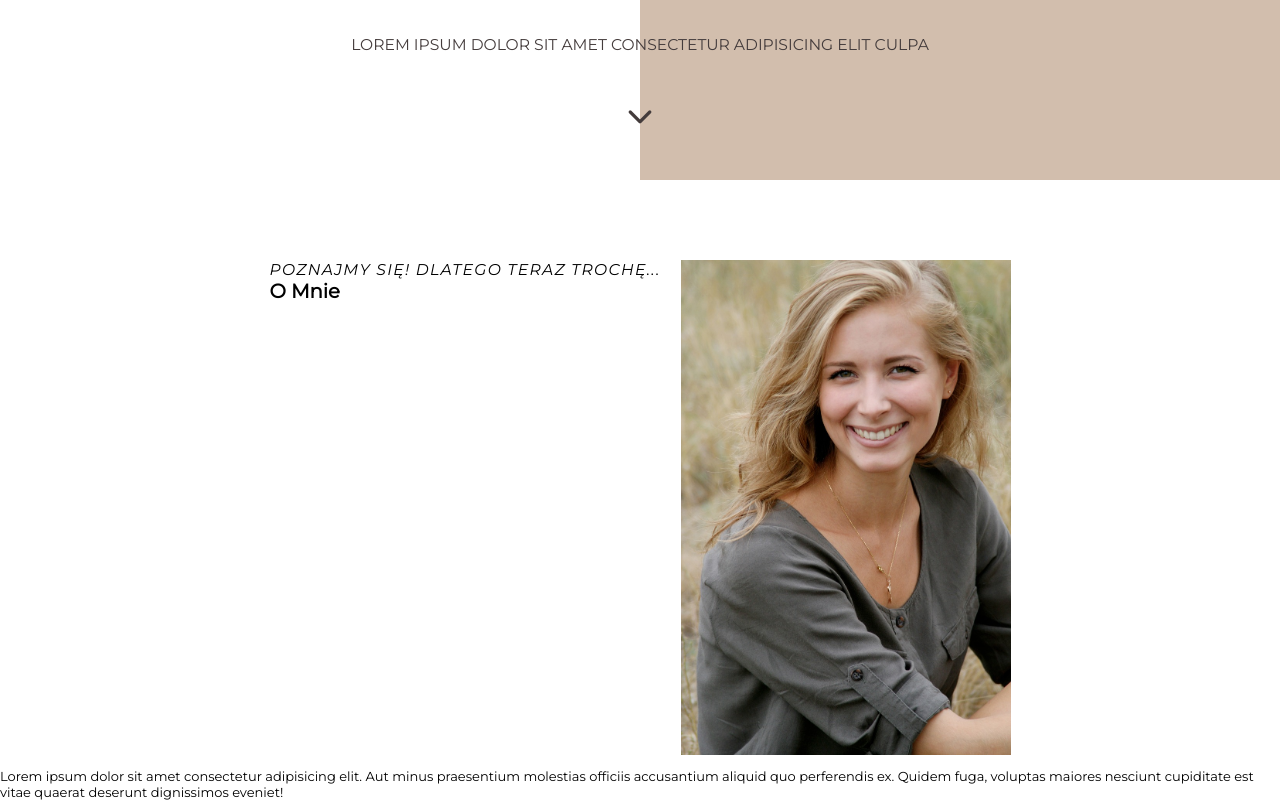
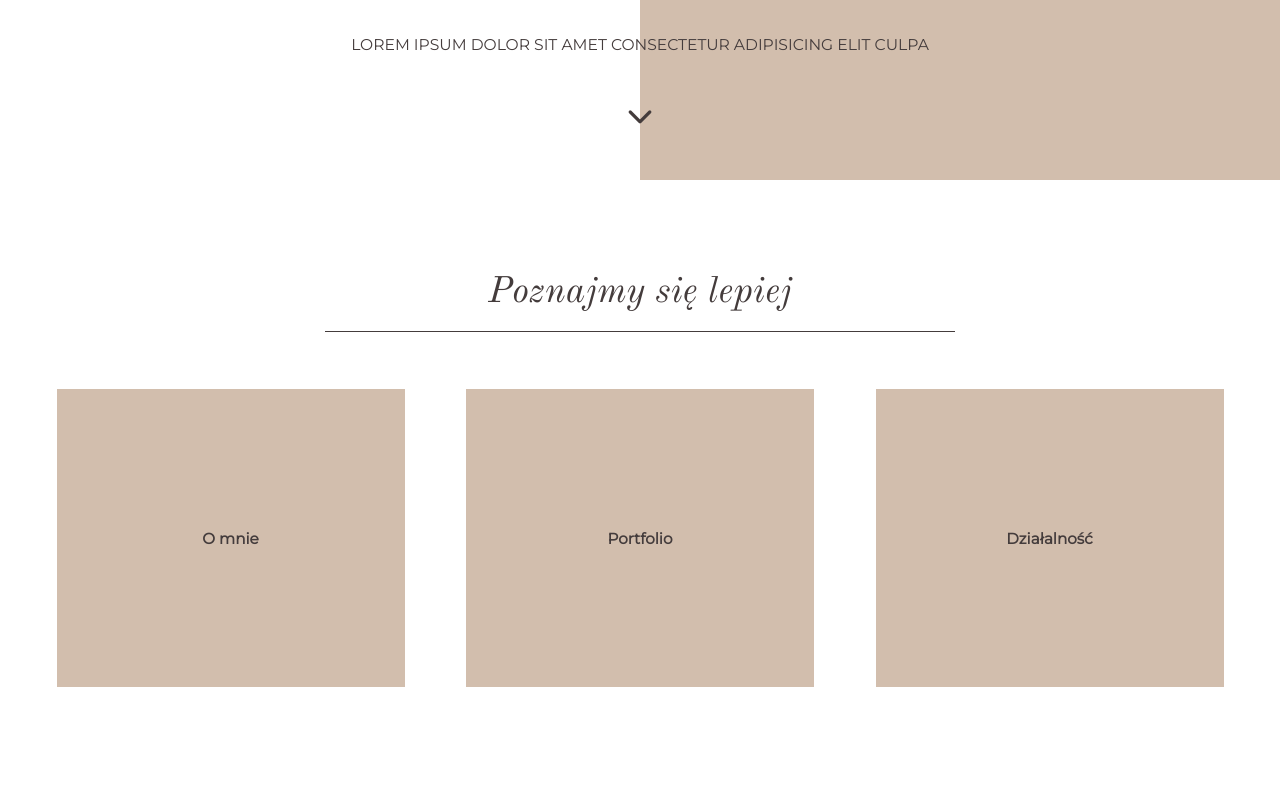
Before and after one commit to JerryWski/kathia-site, a React (Create React App) app: page / in a window 1280 px wide. Shown: the part 858-1658 px from the top of the page. After the commit the page ends 1600 px from the top, so only its background shows below. Built offline with nearby package versions, Linux system fonts and the light colour scheme; a web font is replaced by a local one.

Commit message:
styling boxes

```diff
--- a/src/App.tsx
+++ b/src/App.tsx
@@ -2,7 +2,7 @@ import React, { useState, useEffect } from 'react';
 import NavigationBar from './components/NavigationBar';
 import styles from './App.module.css';
 import WelcomeSection from './components/WelcomeSection';
-import AboutMe from './components/AboutMe';
+import SectionBoxes from './components/SectionsBoxes';
 
 const App: React.FC = () => {
   const [isOverlayActive, setIsOverlayActive] = useState(false);
@@ -26,7 +26,7 @@ const App: React.FC = () => {
       </header>
       <main>
         <WelcomeSection />
-        <AboutMe />
+        <SectionBoxes />
       </main>
     </>
   );
--- a/src/components/AboutMe.module.css
+++ b/src/components/AboutMe.module.css
@@ -1,7 +1,7 @@
 .about_wrapper {
     margin-top: 70px;
     display: flex;
-    justify-content: center;
+    justify-content: space-around;
     align-content: start;
     flex-wrap: wrap;
 }
@@ -9,20 +9,21 @@
     padding: 10px;
     width: fit-content;
     display: flex;
-    align-self: start;
     flex-direction: column;
-    justify-content: flex-start;
-    height: 100px;
-
+    color: var(--black);
+    margin-bottom: 30px;
 }
 .intro_text {
-    font-family: var(--secondfont);
-    font-size: 1.2rem;
+    font-family: var(--font);
+    font-size: 1.15rem;
     text-align: left;
     word-break: break-word;
     font-style: italic;
-    text-transform: uppercase;
     letter-spacing: .1rem;
+}
+.intro_heading {
+    font-size: 5rem;
+    font-family: var(--font);
 }
 
 .image_container {
--- a/src/components/AboutMe.tsx
+++ b/src/components/AboutMe.tsx
@@ -6,9 +6,9 @@ const AboutMe: React.FC = () => {
       <div className={styles.about_wrapper}>
         <div className={styles.intro_container}>
           <p className={styles.intro_text}>
-              Poznajmy się! dlatego teraz trochę...
+            &apos; Poznajmy się! dlatego teraz trochę... &apos;
           </p>
-            <h2 className={styles.intro_heading}>O Mnie</h2>
+          <h2 className={styles.intro_heading}>o Mnie</h2>
         </div>
         <div className={styles.image_container}>
           <img
--- /dev/null
+++ b/src/components/SectionBoxes.module.css
@@ -0,0 +1,57 @@
+.wrapper {
+  margin-top: 80px;
+  color: var(--black);
+  padding: 10px;
+}
+.boxes_header {
+  word-break: break-word;
+  font-size: 2.8rem;
+  text-align: center;
+  font-style: italic;
+  font-weight: 300;
+  margin-bottom: 15px;
+  font-family: var(--font);
+}
+.header_underline {
+    display: block;
+    margin: 0 auto;
+    width: 50%;
+    height: 1px;
+    background-color: var(--black);
+}
+.boxes_container {
+    margin-top: 40px;
+  display: flex;
+  justify-content: space-evenly;
+  align-items: center;
+  flex-wrap: wrap;
+  border: 1px solid white;
+}
+.box_one,
+.box_two,
+.box_three {
+  background-color: var(--beige);
+  border: 1px solid white;
+  width: 350px;
+  height: 300px;
+  display: flex;
+  font-family: var(-secondfont);
+  justify-content: center;
+  align-items: center;
+  margin: 15px;
+}
+.box_one {
+}
+.box_two {
+}
+.box_three {
+}
+
+@media (max-width: 500px) {
+  .box_one,
+  .box_two,
+  .box_three {
+    width: 250px;
+    height: 200px;
+  }
+}
--- /dev/null
+++ b/src/components/SectionsBoxes.tsx
@@ -0,0 +1,23 @@
+import styles from './SectionBoxes.module.css';
+
+const SectionBoxes: React.FC = () => {
+  return (
+    <div className={styles.wrapper}>
+        <h2 className={styles.boxes_header}>Poznajmy się lepiej</h2>
+        <span className={styles.header_underline}></span>
+      <div className={styles.boxes_container}>
+        <div className={styles.box_one}>
+          <h3 className={styles.box_one__header}>O mnie</h3>
+        </div>
+        <div className={styles.box_two}>
+          <h3 className={styles.box_two__header}>Portfolio</h3>
+        </div>
+        <div className={styles.box_three}>
+          <h3 className={styles.box_three__header}>Działalność</h3>
+        </div>
+      </div>
+    </div>
+  );
+};
+
+export default SectionBoxes;
```
Lines whose indentation alone changed are shown as unchanged.
